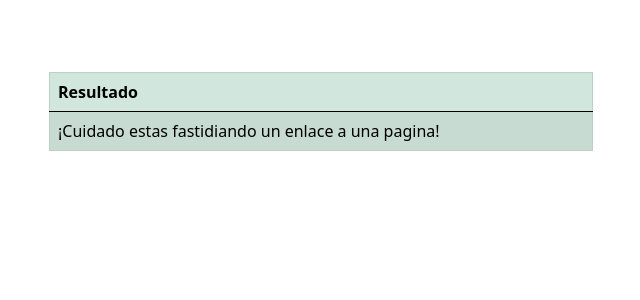
After one commit to DaniBenavi/ActividadM2L2, a PHP site: page /Recibe_Datos/Ejercicio_4_post.php in a window 1280 px wide. The commit adds this page. Shown: the top 300 px of the page, without its empty margins (319-959 px from the left). Run offline with PHP 8.4, Linux system fonts and the light colour scheme; data that the repository does not hold is empty.

Commit message:
Ejercicios de estructuras de control

```diff
--- /dev/null
+++ b/Recibe_Datos/Ejercicio_4_post.php
@@ -0,0 +1,46 @@
+<?php
+$enlace = $_POST['variable_input'];
+function filtroUrl($enlace)
+{
+    if (trim($enlace) == '') {
+        $resultado = 'No has introducido ningun valor<br>';
+        return false;
+    } else {
+        if (!filter_var($enlace, FILTER_VALIDATE_URL)) {
+            $resultado = 'La direccion introducida no es valida<br>';
+            return false;
+        }
+        if (!preg_match("/\b(?:(?:https?|ftp):\/\/|www\.)[-a-z0-9+&@#\/%?=~_|!:,.;]*[-a-z0-9+&@#\/%=~_|](\.)[a-z]{2}/i", $enlace)) {
+            $resultado = 'La direccion introducida no es valida<br>';
+            return false;
+        } else {
+            $resultado = 'Direccion valida<br>';
+            return true;
+        }
+    }
+}
+if (!filtroUrl($enlace)) {
+    $resultado = '¡Cuidado estas fastidiando un enlace a una pagina!';
+} else {
+    $resultado ='Bien estas haciendo un favor al mundo del SEO!';
+}
+?>
+
+<link href="https://cdn.jsdelivr.net/npm/bootstrap@5.0.2/dist/css/bootstrap.min.css" rel="stylesheet" integrity="sha384-EVSTQN3/azprG1Anm3QDgpJLIm9Nao0Yz1ztcQTwFspd3yD65VohhpuuCOmLASjC" crossorigin="anonymous">
+<div class="container col-6 p-5">
+    <table class="table table-success table-striped" border="1"">
+        <br>
+        <thead>
+            <tr>
+        <th scope=" col">Resultado</th>
+
+        </tr>
+        </thead>
+        <tbody>
+            <tr>
+                <td><?php echo $resultado ?></td>
+
+            </tr>
+        </tbody>
+    </table>
+</div>
--- a/menu.php
+++ b/menu.php
@@ -18,6 +18,7 @@
                             <li><a class="dropdown-item" href="Ejercicio_1.php">Ejercicio 1</a></li>
                             <li><a class="dropdown-item" href="Ejercicio_2.php">Ejercicio 2</a></li>
                             <li><a class="dropdown-item" href="Ejercicio_3.php">Ejercicio 3</a></li>
+                            <li><a class="dropdown-item" href="Ejercicio_4.php">Ejercicio 4</a></li>
 
                             <li>
                                 <hr class="dropdown-divider">
```
Also changed, not shown: Ejercicio_4.php (added, +47 -0 lines).
